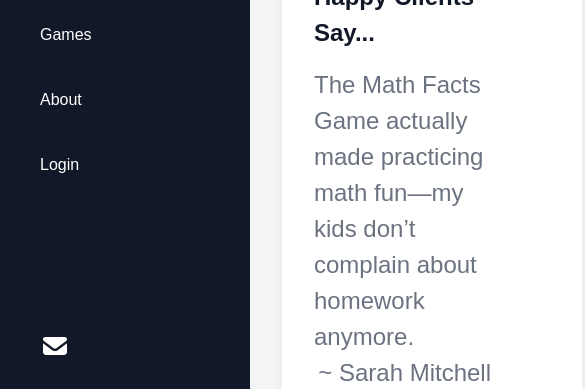
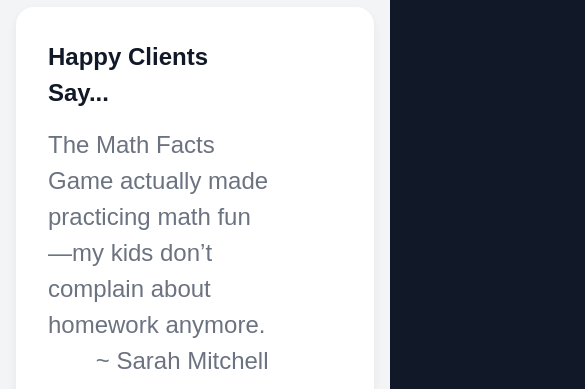
Before and after one commit to ryanstokes21/play2learn, a website with bundled scripts: page index.html in a window 390 px wide. Shown: the part 184-573 px from the top of the page, 585 px wide, since content can reach past the window. Built offline with nearby package versions, Linux system fonts and the light colour scheme.

Commit message:
import responsive.css

```diff
--- a/css/main.css
+++ b/css/main.css
@@ -1,6 +1,7 @@
 @import url(./layout.css);
 @import url(./components.css);
 @import url(./forms.css);
+@import url(./responsive.css);
 
 * {
   margin: 0;
@@ -27,6 +28,6 @@
 
 body {
   font-family: Arial, Helvetica, sans-serif;
-  background-color: var(--main-bg);
+  background-color: #111827;
   color: var(--text-main);
 }
```
